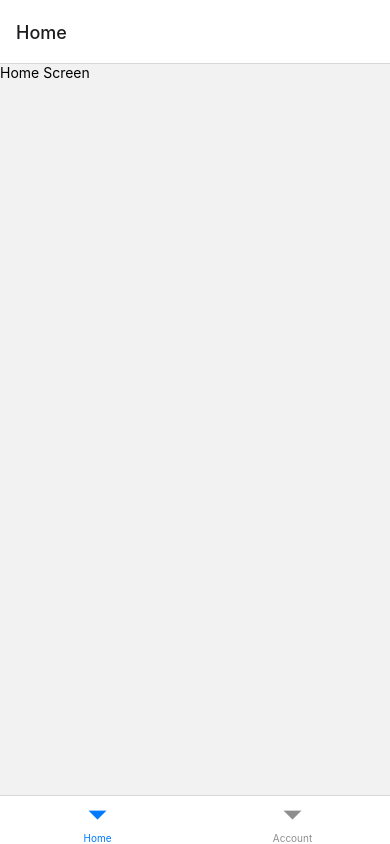
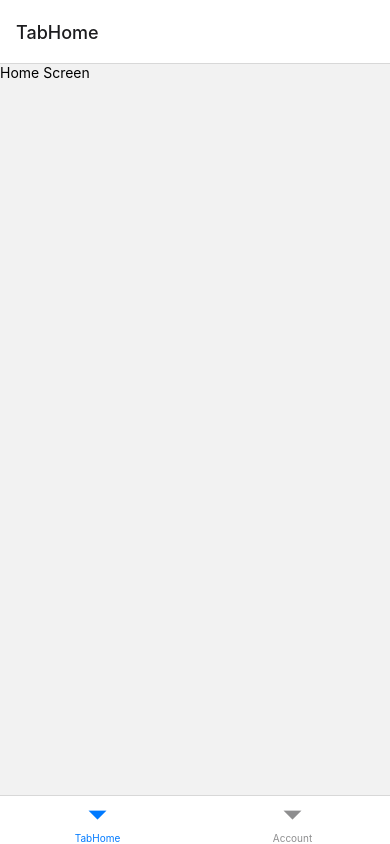
Before and after one commit to vominhthongss/senior-health-diary, a React Native app: screen /Home in a window 390 px wide. Built offline with nearby package versions, Linux system fonts and the light colour scheme.

Commit message:
update App.js

```diff
--- a/App.js
+++ b/App.js
@@ -41,9 +41,9 @@ const App = () => {
 
 const MainTabScreen = () => {
   return (
-    <Tab.Navigator initialRouteName="Home">
+    <Tab.Navigator initialRouteName="TabHome">
       <Tab.Screen
-        name="Home"
+        name="TabHome"
         options={screenBottomOption}
         component={HomeScreen}
       />
```
